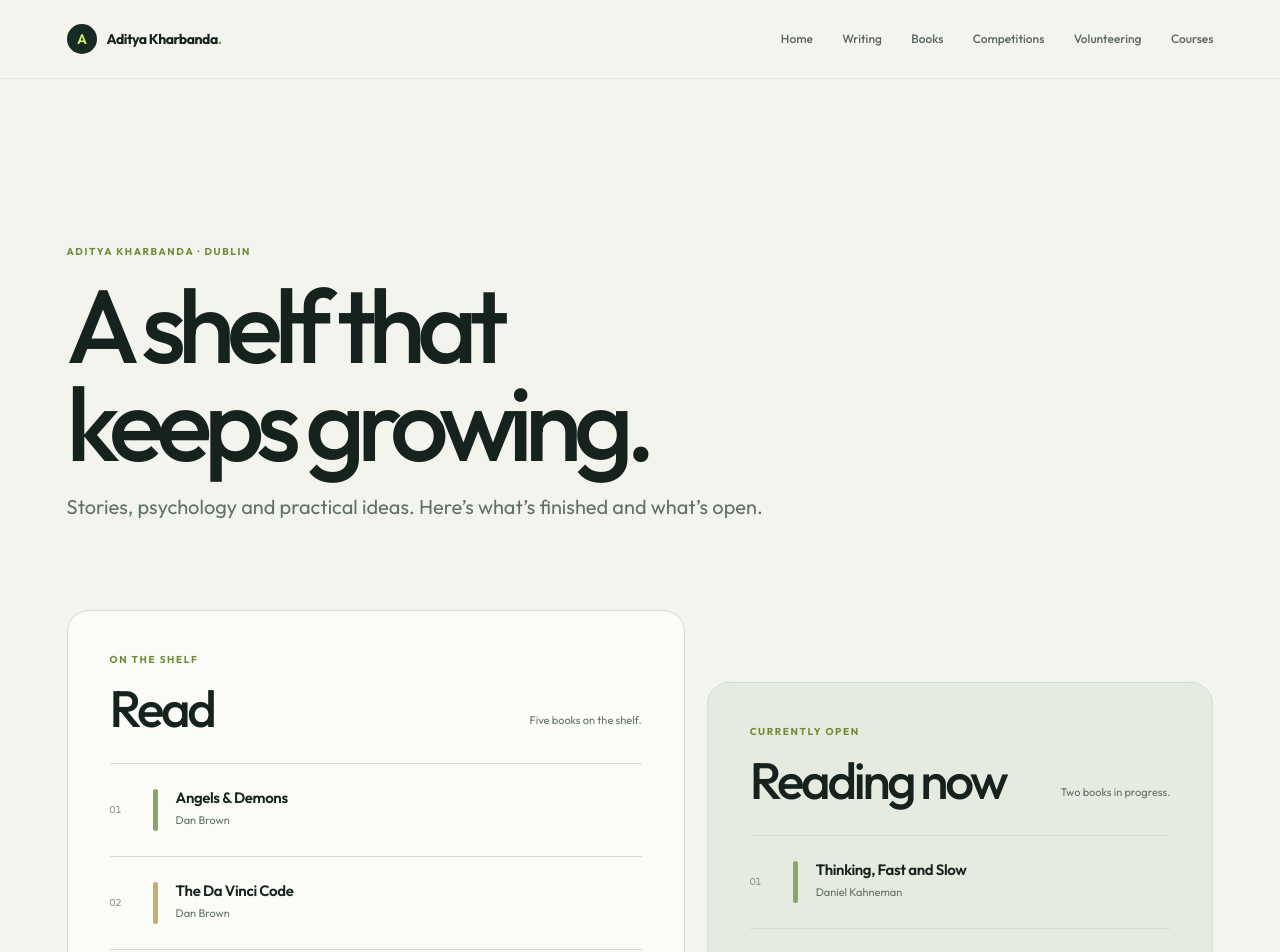
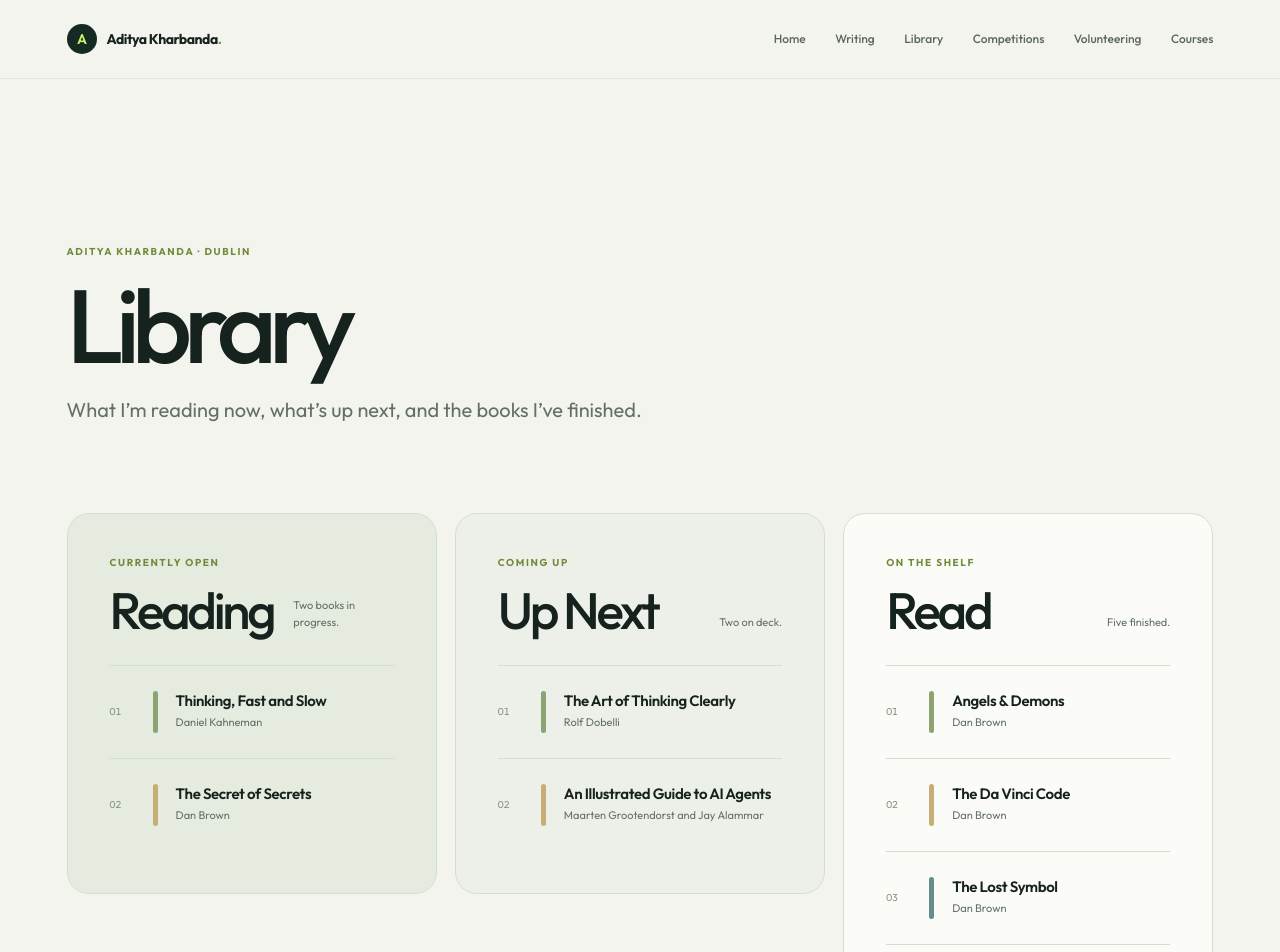
Before and after one commit to K-Aditya-25/personal-website, a Next.js app: page /books in a window 1280 px wide. Shown: the top 952 px of the page. Built offline with nearby package versions, Linux system fonts and the light colour scheme.

Commit message:
Rename books section to Library

```diff
--- a/content/site-data.mjs
+++ b/content/site-data.mjs
@@ -13,16 +13,20 @@ export const profile = {
 };
 
 export const books = {
+  reading: [
+    { title: "Thinking, Fast and Slow", author: "Daniel Kahneman" },
+    { title: "The Secret of Secrets", author: "Dan Brown" },
+  ],
+  upNext: [
+    { title: "The Art of Thinking Clearly", author: "Rolf Dobelli" },
+    { title: "An Illustrated Guide to AI Agents", author: "Maarten Grootendorst and Jay Alammar" },
+  ],
   read: [
     { title: "Angels & Demons", author: "Dan Brown" },
     { title: "The Da Vinci Code", author: "Dan Brown" },
     { title: "The Lost Symbol", author: "Dan Brown" },
     { title: "The 7 Habits of Highly Effective People", author: "Stephen R. Covey" },
     { title: "The Psychology of Money", author: "Morgan Housel" },
-  ],
-  reading: [
-    { title: "Thinking, Fast and Slow", author: "Daniel Kahneman" },
-    { title: "The Secret of Secrets", author: "Dan Brown" },
   ],
 };
 
--- a/src/app/books/page.js
+++ b/src/app/books/page.js
@@ -2,15 +2,15 @@ import { books } from "../../../content/site-data.mjs";
 import PageIntro from "../../components/page-intro";
 
 export const metadata = {
-  title: "Books",
-  description: "Books Aditya Kharbanda has finished and the two he is reading now.",
+  title: "Library",
+  description: "Books Aditya Kharbanda is reading, plans to read next, and has finished.",
 };
 
-function BookGroup({ title, description, entries, group }) {
+function BookGroup({ title, eyebrow, description, entries, group }) {
   return (
     <section className={`book-group book-group-${group}`}>
       <div className="book-group-heading">
-        <div><p className="eyebrow">{group === "reading" ? "Currently open" : "On the shelf"}</p><h2>{title}</h2></div>
+        <div><p className="eyebrow">{eyebrow}</p><h2>{title}</h2></div>
         <p>{description}</p>
       </div>
       <ol className="book-list">
@@ -29,10 +29,11 @@ function BookGroup({ title, description, entries, group }) {
 export default function BooksPage() {
   return (
     <>
-      <PageIntro title="A shelf that keeps growing." description="Stories, psychology and practical ideas. Here’s what’s finished and what’s open." />
+      <PageIntro title="Library" description="What I’m reading now, what’s up next, and the books I’ve finished." />
       <section className="content-section page-width bookshelf-page">
-        <BookGroup title="Read" description="Five books on the shelf." entries={books.read} group="read" />
-      <BookGroup title="Reading now" description="Two books in progress." entries={books.reading} group="reading" />
+        <BookGroup title="Reading" eyebrow="Currently open" description="Two books in progress." entries={books.reading} group="reading" />
+        <BookGroup title="Up Next" eyebrow="Coming up" description="Two on deck." entries={books.upNext} group="up-next" />
+        <BookGroup title="Read" eyebrow="On the shelf" description="Five finished." entries={books.read} group="read" />
       </section>
     </>
   );
--- a/src/components/site-footer.js
+++ b/src/components/site-footer.js
@@ -12,7 +12,7 @@ const socialIcons = {
 
 const siteLinks = [
   ["Writing", "/writing/"],
-  ["Books", "/books/"],
+  ["Library", "/books/"],
   ["Competitions", "/competitions/"],
   ["Volunteering", "/volunteering/"],
   ["Courses", "/courses/"],
--- a/src/components/site-header.js
+++ b/src/components/site-header.js
@@ -11,7 +11,7 @@ gsap.registerPlugin(useGSAP);
 const navItems = [
   ["Home", "/"],
   ["Writing", "/writing/"],
-  ["Books", "/books/"],
+  ["Library", "/books/"],
   ["Competitions", "/competitions/"],
   ["Volunteering", "/volunteering/"],
   ["Courses", "/courses/"],
--- a/src/styles.css
+++ b/src/styles.css
@@ -473,9 +473,10 @@ h1, h2, h3 { text-wrap: balance; }
 .blog-post-footer { display: flex; align-items: center; justify-content: space-between; gap: 24px; max-width: 760px; margin: 76px auto 0; padding-top: 28px; border-top: 1px solid var(--line); }
 
 /* Books */
-.bookshelf-page { display: grid; grid-template-columns: minmax(0, 1fr) minmax(0, .82fr); align-items: start; gap: 22px; }
+.bookshelf-page { display: grid; grid-template-columns: repeat(3, minmax(0, 1fr)); align-items: start; gap: 18px; }
 .book-group { min-width: 0; padding: clamp(25px, 4vw, 42px); border: 1px solid var(--line); border-radius: var(--radius); background: var(--paper-bright); }
-.book-group-reading { margin-top: 72px; background: #e6ebdf; }
+.book-group-reading { background: #e6ebdf; }
+.book-group-up-next { background: #edf0e9; }
 .book-group-heading { display: flex; align-items: end; justify-content: space-between; gap: 20px; margin-bottom: 29px; }
 .book-group-heading h2 { margin: 0; font-size: clamp(35px, 4vw, 52px); font-weight: 500; letter-spacing: -.065em; line-height: .97; }
 .book-group-heading > p { margin: 0 0 4px; color: var(--muted); font-size: 11px; }
@@ -620,6 +621,7 @@ h1, h2, h3 { text-wrap: balance; }
 }
 
 @media (max-width: 1100px) {
+  .book-group-heading { align-items: start; flex-direction: column; gap: 10px; }
   .blog-reading-layout { grid-template-columns: minmax(0, 760px); gap: 24px; }
   .blog-toc { top: 78px; max-height: none; margin-bottom: 0; background: var(--paper); }
   .blog-toc-details { position: relative; border-bottom: 1px solid var(--line); }
@@ -730,7 +732,6 @@ h1, h2, h3 { text-wrap: balance; }
   .blog-markdown pre { margin-inline: calc(var(--page-gutter) * -1); border-radius: 0; font-size: 12px; }
   .blog-post-footer { align-items: start; flex-direction: column; margin-top: 56px; }
   .bookshelf-page { grid-template-columns: 1fr; gap: 12px; }
-  .book-group-reading { margin-top: 0; }
   .book-group { padding: 25px 22px; }
   .book-group-heading { align-items: start; flex-direction: column; gap: 10px; }
   .compact-heading { grid-template-columns: 1fr; gap: 15px; }
```
Also changed, not shown: 1 other file (tests, documents, lock files or other folders).
